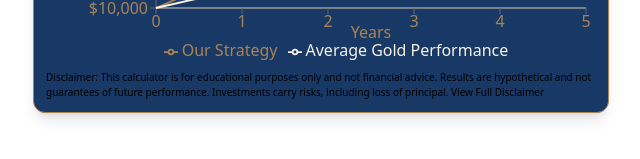
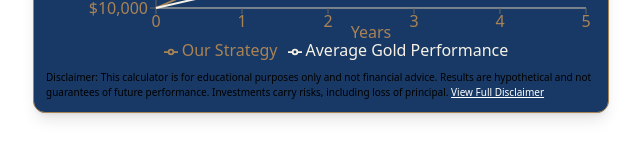
Before and after one commit to thegldstandard/calc, a React (Create React App) app: page / in a window 1280 px wide. Shown: the part 401-560 px from the top of the page, without its empty margins (319-959 px from the left). Built offline with nearby package versions, Linux system fonts and the light colour scheme.

Commit message:
Add hyperlink to disclaimer

```diff
--- a/src/components/InvestmentCalculator.jsx
+++ b/src/components/InvestmentCalculator.jsx
@@ -99,7 +99,7 @@ const InvestmentCalculator = () => {
               setInitialDeposit(value === "" ? "" : Number(value));
             }
           }}
-          style={{ height: "30px" }}  // sets the height of the white box
+          style={{ height: "30px" }}  // sets the height of the white input box
           className="w-1/2 text-black border border-[#AA8355] px-2 rounded-lg bg-white focus:outline-none focus:ring-2 focus:ring-[#AA8355]"
         />
       </div>
@@ -193,7 +193,15 @@ const InvestmentCalculator = () => {
       <p className="mt-2 text-[10px] text-black">
         Disclaimer: This calculator is for educational purposes only and not financial advice.
         Results are hypothetical and not guarantees of future performance. Investments carry risks,
-        including loss of principal. View Full Disclaimer
+        including loss of principal.{" "}
+        <a
+          href="https://thegoldstandard.com/disclaimer/"
+          target="_blank"
+          rel="noopener noreferrer"
+          className="underline text-white"
+        >
+          View Full Disclaimer
+        </a>
       </p>
     </div>
   );
```
